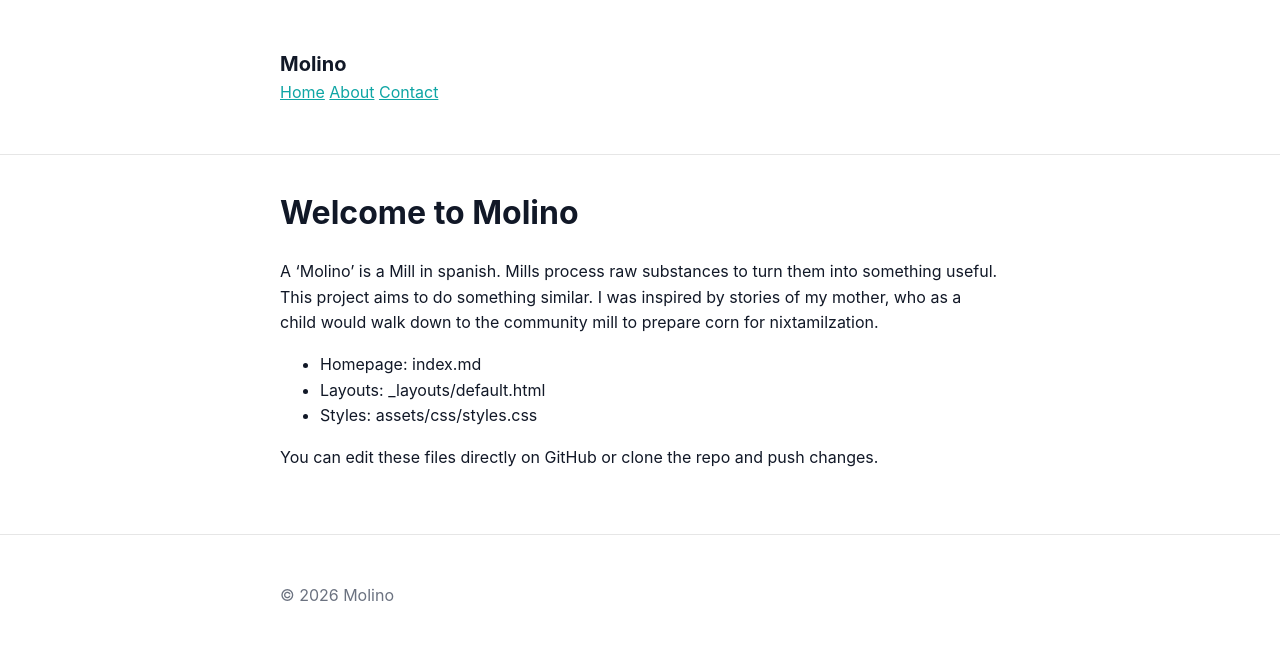
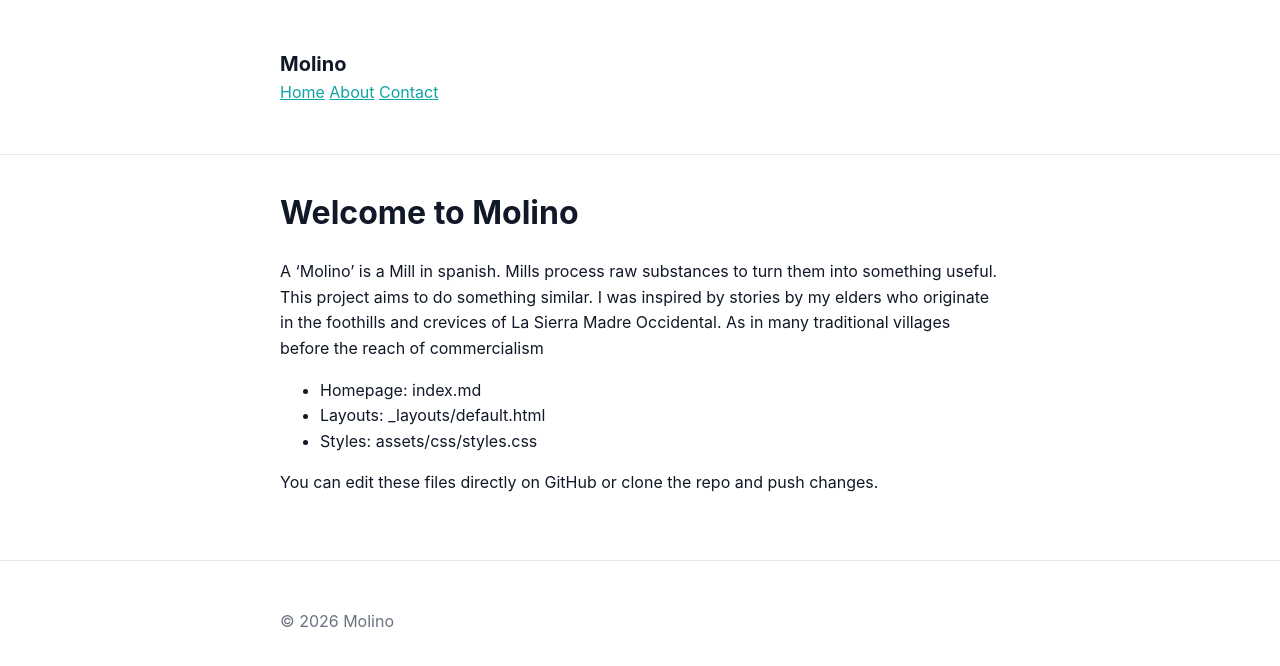
Before and after one commit to krisaguayo-cipac/Molino, a Jekyll site: the page built from index.md, in a window 1280 px wide. Shown: the top 666 px of the page. Built offline with Jekyll 4.4.1, drawn with Linux system fonts in a browser that asks for light colours.

Commit message:
Update index.md

```diff
--- a/index.md
+++ b/index.md
@@ -5,7 +5,7 @@ title: Welcome
 
 # Welcome to Molino
 
-A 'Molino' is a Mill in spanish. Mills process raw substances to turn them into something useful. This project aims to do something similar. I was inspired by stories of my mother, who as a child would walk down to the community mill to prepare corn for nixtamilzation.
+A 'Molino' is a Mill in spanish. Mills process raw substances to turn them into something useful. This project aims to do something similar. I was inspired by stories by my elders who originate in the foothills and crevices of La Sierra Madre Occidental. As in many traditional villages before the reach of commercialism
 
 - Homepage: index.md
 - Layouts: _layouts/default.html
```
